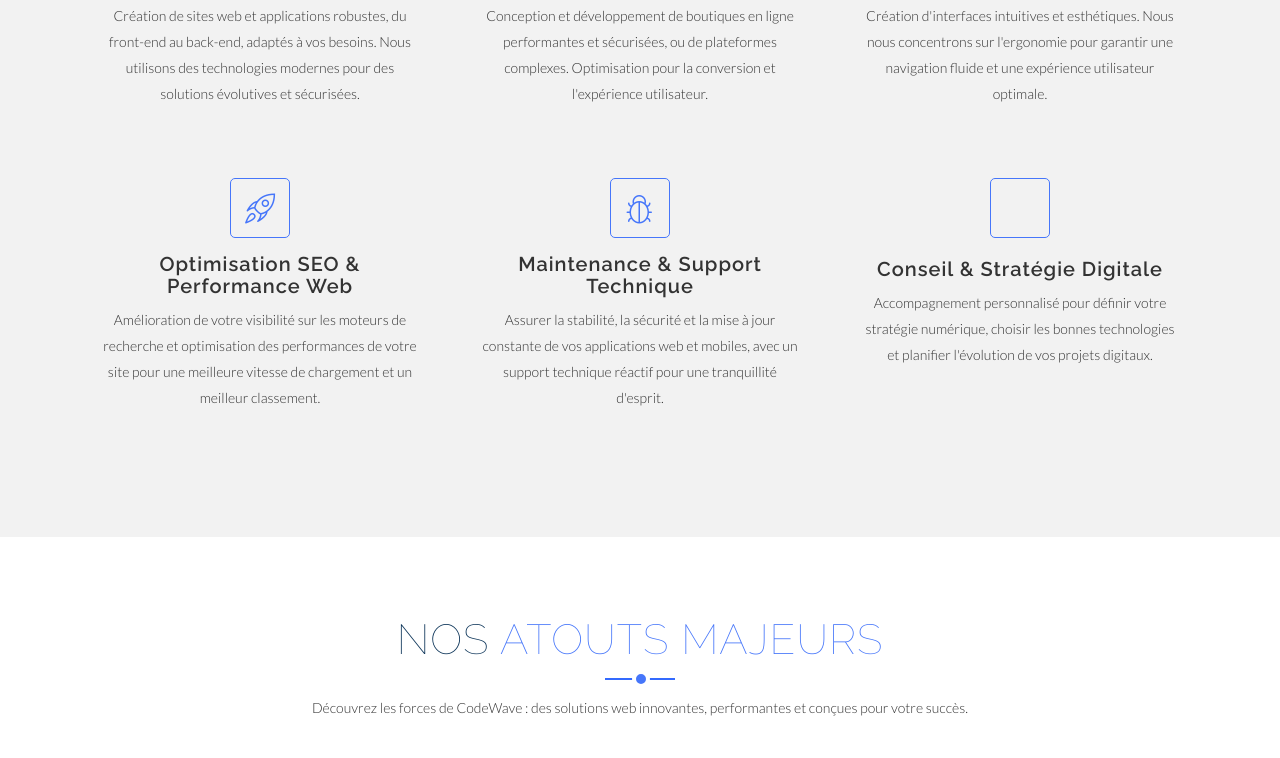
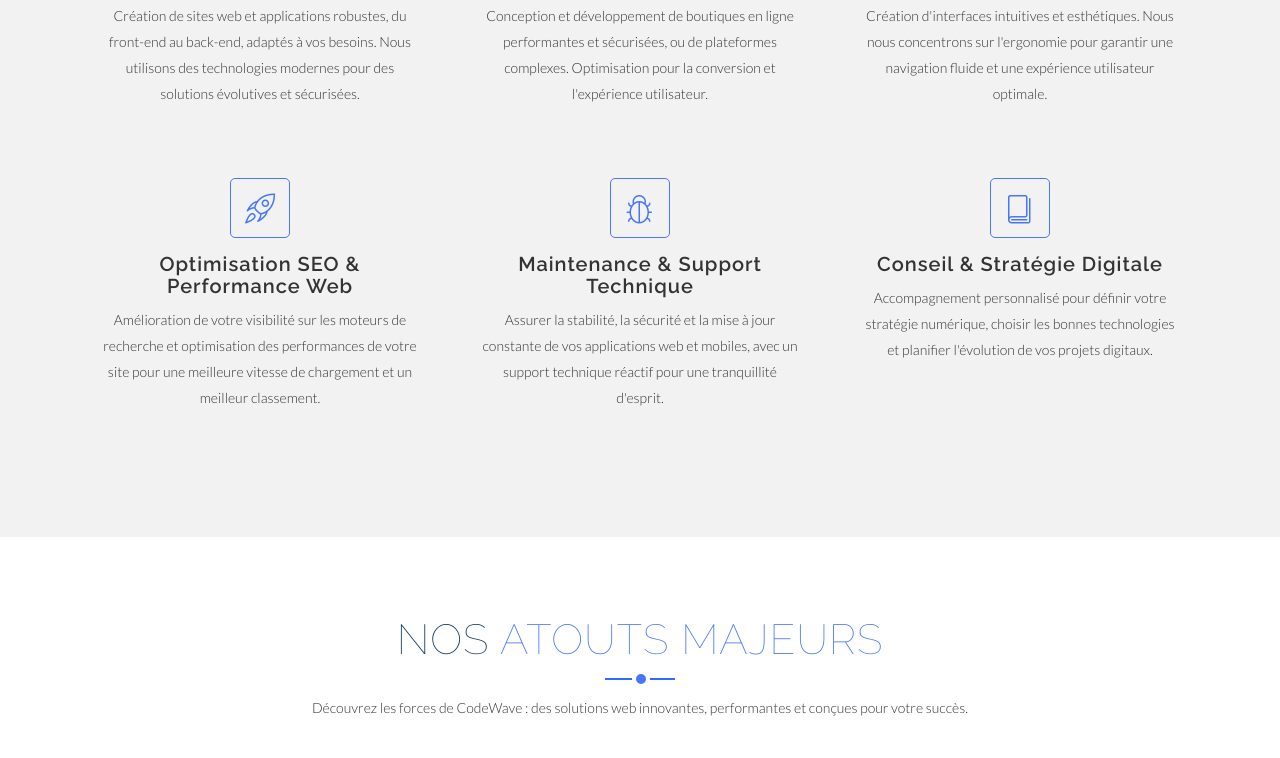
Before and after one commit to NGOUBADJAMBO-Richard/M.G.N-CodeWave, a plain HTML site: page index.html in a window 1280 px wide. Shown: the part 938-1696 px from the top of the page. Drawn offline with Linux system fonts and the light colour scheme.

Commit message:
Adding new files and modifying existing ones in the project.

```diff
--- a/index.html
+++ b/index.html
@@ -224,7 +224,7 @@
           <div class="col-md-4 col-sm-6">
             <div class="item-boxes wow fadeInDown" data-wow-delay="1.2s">
               <div class="icon">
-                <i class="lnr lnr-consulting"></i>
+                <i class="lnr lnr-book"></i>
               </div>
               <h4>Conseil & Stratégie Digitale</h4>
               <p>
```
